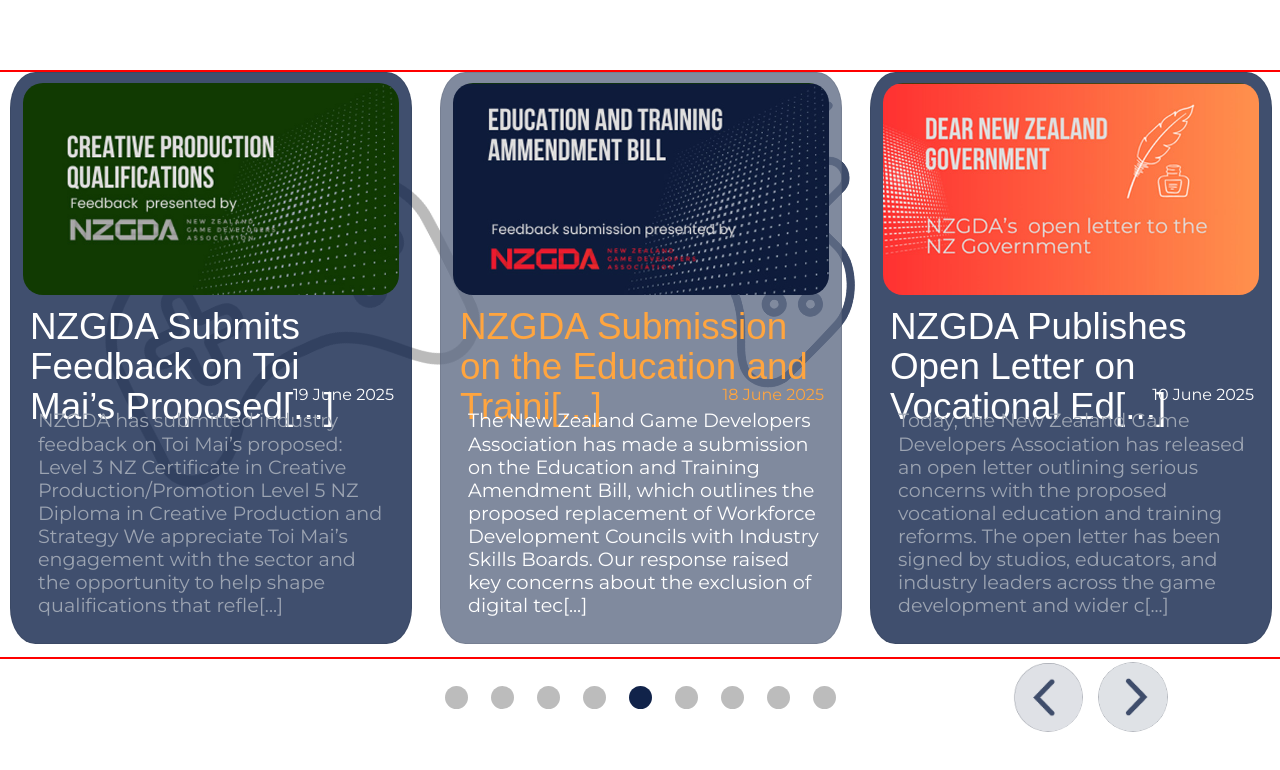
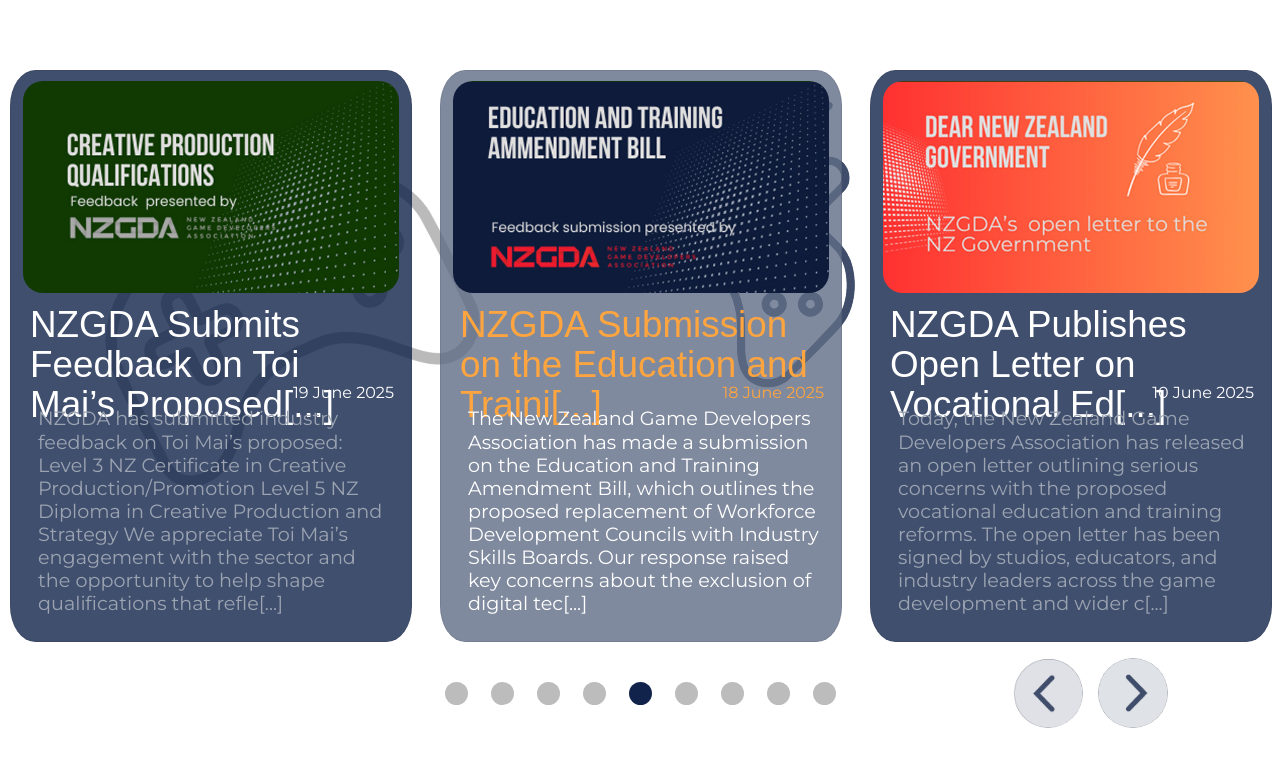
Before and after one commit to Nastomeya/2DSlider_NZGDA_News, a React (Create React App) app: page / in a window 1280 px wide. Shown: the top 770 px of the page. Built offline with nearby package versions, Linux system fonts and the light colour scheme.

Commit message:
- attempt to fix the boundary size issues

```diff
--- a/src/App.js
+++ b/src/App.js
@@ -3,7 +3,7 @@
 import { sortedDatasByDate } from "./components/sortedDatasByDate";
 
 const MOBILE_BP = 768;
-const ASPECT = { mobile: 0.85, desktop: 2.0125 };
+const ASPECT = { mobile: 0.59, desktop: 1.7968 };//2.0125
 const MAX_STAGE_WIDTH = 3600; // Increased to accommodate 5 cards (5 * 420 + 4 * 60 + padding)
 const USE_ASPECT_BOX = false; // Changed to false for better carousel display
 
--- a/src/components/CardCarousel.jsx
+++ b/src/components/CardCarousel.jsx
@@ -110,16 +110,6 @@
   const cardLeft = trackIndex * (cardWidth + gap);
   const offsetX = (trackWidth / 2) - (cardLeft + cardWidth / 2);
 
-
-  // console.log("=== CardCarousel Debug ===");
-  // console.log("visibleCount:", visibleCount);
-  // console.log("cardWidth:", cardWidth);
-  // console.log("gap:", gap);
-  // console.log("viewportWidth:", viewportWidth);
-  // console.log("trackWidth:", trackWidth);
-  // console.log("offsetX:", offsetX);
-  // console.log("========================");
-
   return (
     <div
       style={{
@@ -137,7 +127,7 @@
         alignItems: "center",
         top: "50px",
 
-        border: "2px solid red", // DEBUG: Temporary border to see actual viewport size
+        // border: "2px solid red", // DEBUG: Temporary border to see actual viewport size
 
         ...style,
       }}
```
